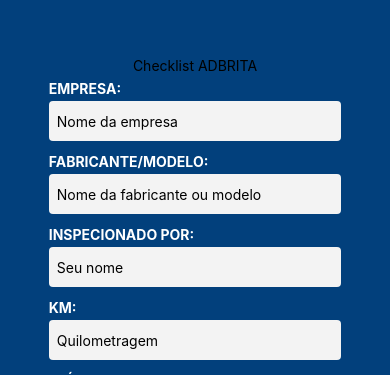
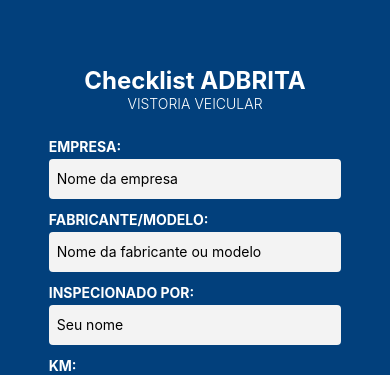
Before and after one commit to YohansN/adbrita-checklist-app, a React Native app: screen / in a window 390 px wide. Shown: the part 469-844 px from the top of the page. Built offline with nearby package versions, Linux system fonts and the light colour scheme.

Commit message:
adjusts: title and subtitle

```diff
--- a/src/screens/Checklist/index.tsx
+++ b/src/screens/Checklist/index.tsx
@@ -35,7 +35,8 @@
 
     const generalInfo = () => (
         <View style={styles.textInfo}>
-                <Text>Checklist ADBRITA</Text>
+                <Text style={styles.title}>Checklist ADBRITA</Text>
+                <Text style={styles.subtitle}>VISTORIA VEICULAR</Text>
 
                 <Controller
                     control={control}
--- a/src/screens/Checklist/style.ts
+++ b/src/screens/Checklist/style.ts
@@ -3,6 +3,17 @@
 export const styles = StyleSheet.create({
     container:{
         flex: 1,
+    },
+    title:{
+        fontSize: 24,
+        color: "#fff",
+        marginTop: 20,
+        fontWeight: "bold"
+    },
+    subtitle:{
+        marginBottom: 20,
+        color: "#fff",
+        fontWeight: "300"
     },
     textInfo:{
         flex: 2,
```
